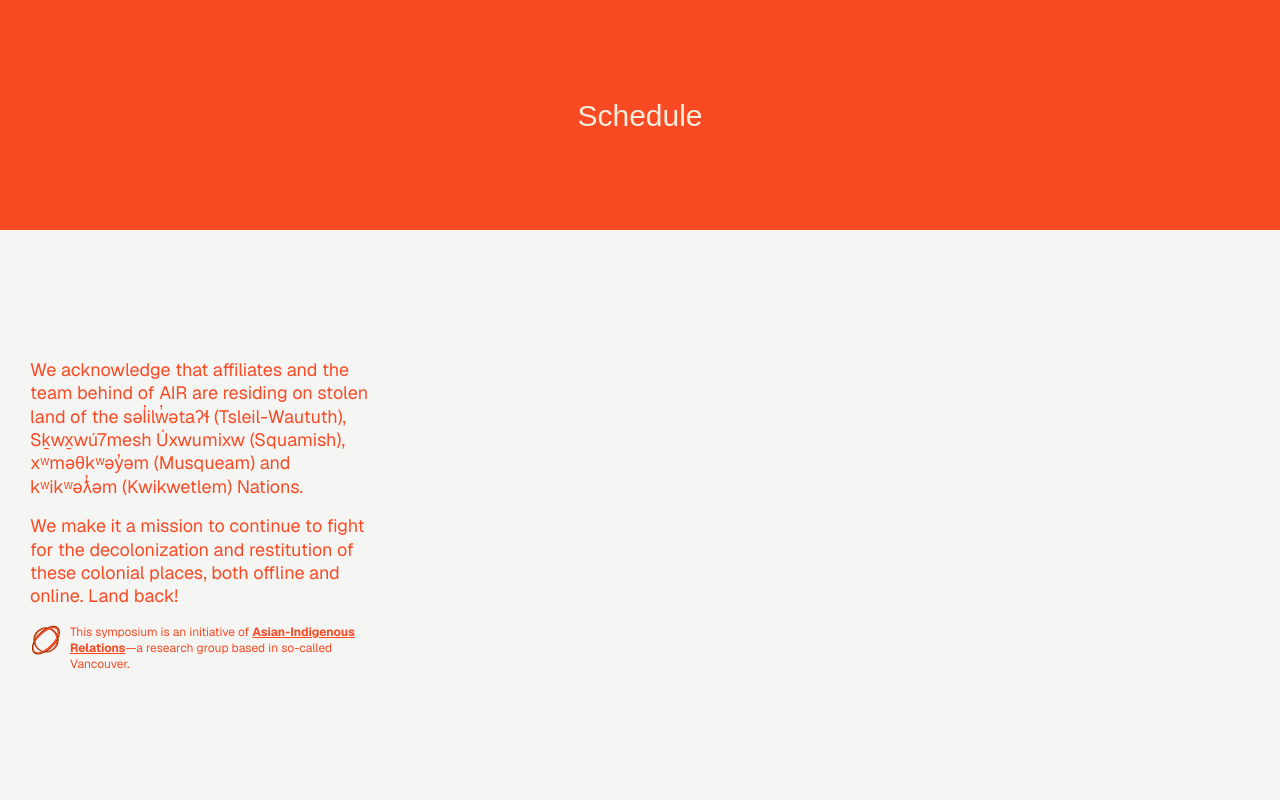
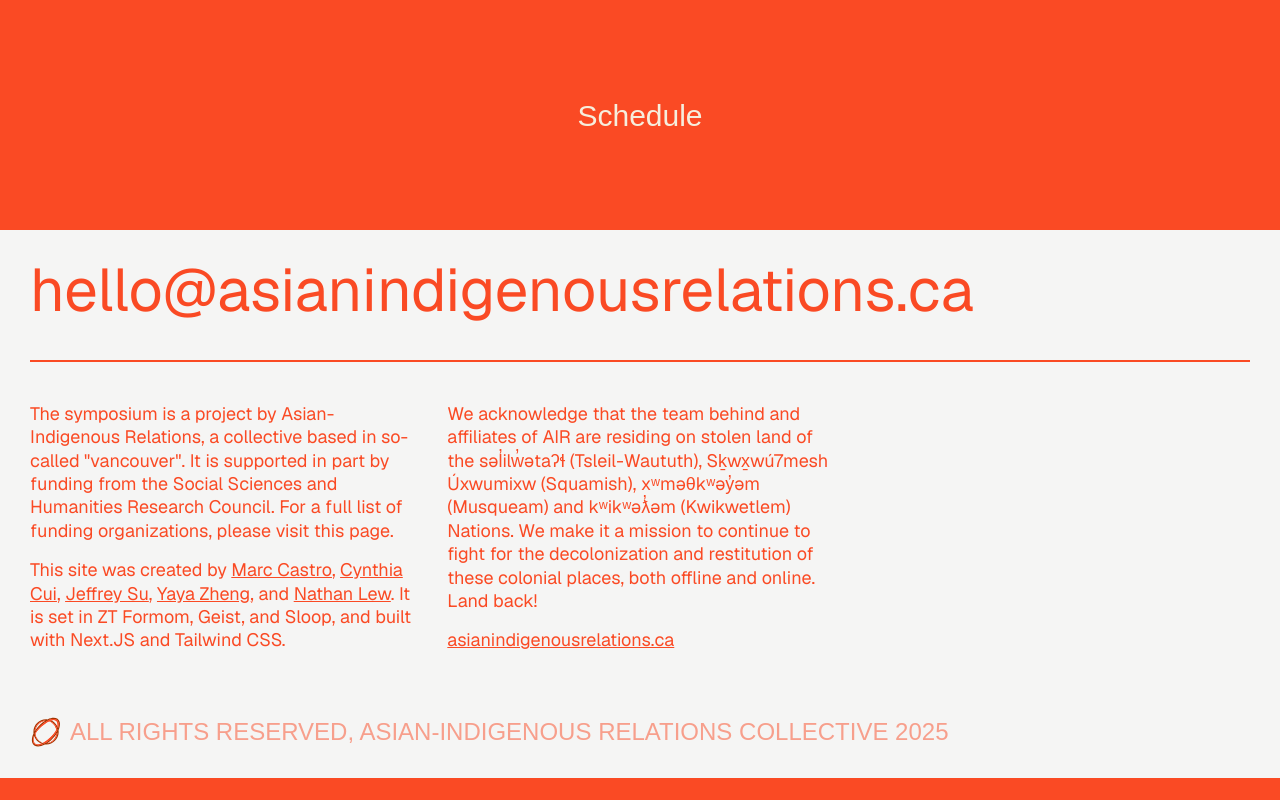
Before and after one commit to cyncui/air_symposium, a Next.js app: page / in a window 1280 px wide. Shown: the part 2918-3718 px from the top of the page. After the commit the page ends 3696 px from the top, so only its background shows below. Built offline with nearby package versions, Linux system fonts and the light colour scheme; a web font is replaced by a local one.

Commit message:
footer content added, having some issues with arrow svg so im just leaving it out for now :)

```diff
--- a/src/components/Footer/Footer.tsx
+++ b/src/components/Footer/Footer.tsx
@@ -1,40 +1,84 @@
+import Image from "next/image";
 import { Logo } from "../Logo/Logo";
 
 export const Footer = () => {
   return (
-    <footer className="py-32 bg-stone-100 text-background">
-      <div className="px-7.5 mx-auto grid grid-cols-7 *:col-span-full *:sm:col-start-1 *:sm:col-span-3 *:lg:col-span-2 *:lg:col-start-1">
-        <div className="">
+    <footer className="bg-stone-100 text-background py-7.5 px-7.5">
+      <div className="mb-10">
+
+          <h1 className="text-xl sm:text-2xl md:text-4xl lg:text-6xl 2xl:text-7xl min-w-0 mr-4 mb-10">
+            hello@asianindigenousrelations.ca
+          </h1>
+
+        <hr className="border-t-2 border-[#FA4A23]" />
+      </div>
+      <div className=" mx-auto grid gap-8 lg:grid-cols-3 mb-12 grid-col-1">
+        {/* Column 1 */}
+        <div>
           <p className="mb-4">
-            We acknowledge that affiliates and the team behind of AIR are
+            The symposium is a project by Asian-Indigenous Relations, a
+            collective based in so-called "vancouver". It is supported in part
+            by funding from the Social Sciences and Humanities Research Council.
+            For a full list of funding organizations, please visit this page.
+          </p>
+          <p className="mb-4">
+            This site was created by{" "}
+            <a
+              className="underline"
+              href="https://www.linkedin.com/in/marcangelocastro/"
+            >
+              Marc Castro
+            </a>
+            ,{" "}
+            <a className="underline" href="https://cynth.cafe">
+              Cynthia Cui
+            </a>
+            ,{" "}
+            <a
+              className="underline"
+              href="https://www.linkedin.com/in/jeffrey-su-550736223/"
+            >
+              Jeffrey Su
+            </a>
+            ,{" "}
+            <a className="underline" href="https://xiaolanyaya.framer.website/">
+              Yaya Zheng
+            </a>
+            , and{" "}
+            <a
+              className="underline"
+              href="https://www.linkedin.com/in/nathan-lew/"
+            >
+              Nathan Lew
+            </a>
+            . It is set in ZT Formom, Geist, and Sloop, and built with Next.JS
+            and Tailwind CSS.
+          </p>
+        </div>
+        {/* Column 2 */}
+        <div>
+          <p className="mb-4">
+            We acknowledge that the team behind and affiliates of AIR are
             residing on stolen land of the səl̓ilw̓ətaʔɬ (Tsleil-Waututh),
             Sḵwx̱wú7mesh Úxwumixw (Squamish), xʷməθkʷəy̓əm (Musqueam) and
-            kʷikʷəƛ̓əm (Kwikwetlem) Nations.
+            kʷikʷəƛ̓əm (Kwikwetlem) Nations. We make it a mission to continue to
+            fight for the decolonization and restitution of these colonial
+            places, both offline and online. Land back!
           </p>
-          <p className="mb-4">
-            We make it a mission to continue to fight for the decolonization and
-            restitution of these colonial places, both offline and online. Land
-            back!
+          <p>
+            <a href="https://asianindigenousrelations.ca" className="underline">
+              asianindigenousrelations.ca
+            </a>
           </p>
         </div>
-        <div className="flex gap-2 text-xs">
-          <a href="https://asianindigenousrelations.ca" target="_blank">
-            <Logo />
-          </a>
-          <div>
-            <p>
-              This symposium is an initiative of{" "}
-              <a
-                href="https://asianindigenousrelations.ca"
-                target="_blank"
-                className="font-bold underline"
-              >
-                Asian-Indigenous Relations
-              </a>
-              &mdash;a research group based in so-called Vancouver.
-            </p>
-          </div>
-        </div>
+      </div>
+      <div className="flex gap-2">
+        <a href="https://asianindigenousrelations.ca" target="_blank">
+          <Logo />
+        </a>
+        <span className="font-serif text-2xl opacity-50">
+          ALL RIGHTS RESERVED, ASIAN-INDIGENOUS RELATIONS COLLECTIVE 2025
+          </span>
       </div>
     </footer>
   );
```
Also changed, not shown: public/svgs/arrow_top_right.svg (added), 1 other file (tests, documents, lock files or other folders).
